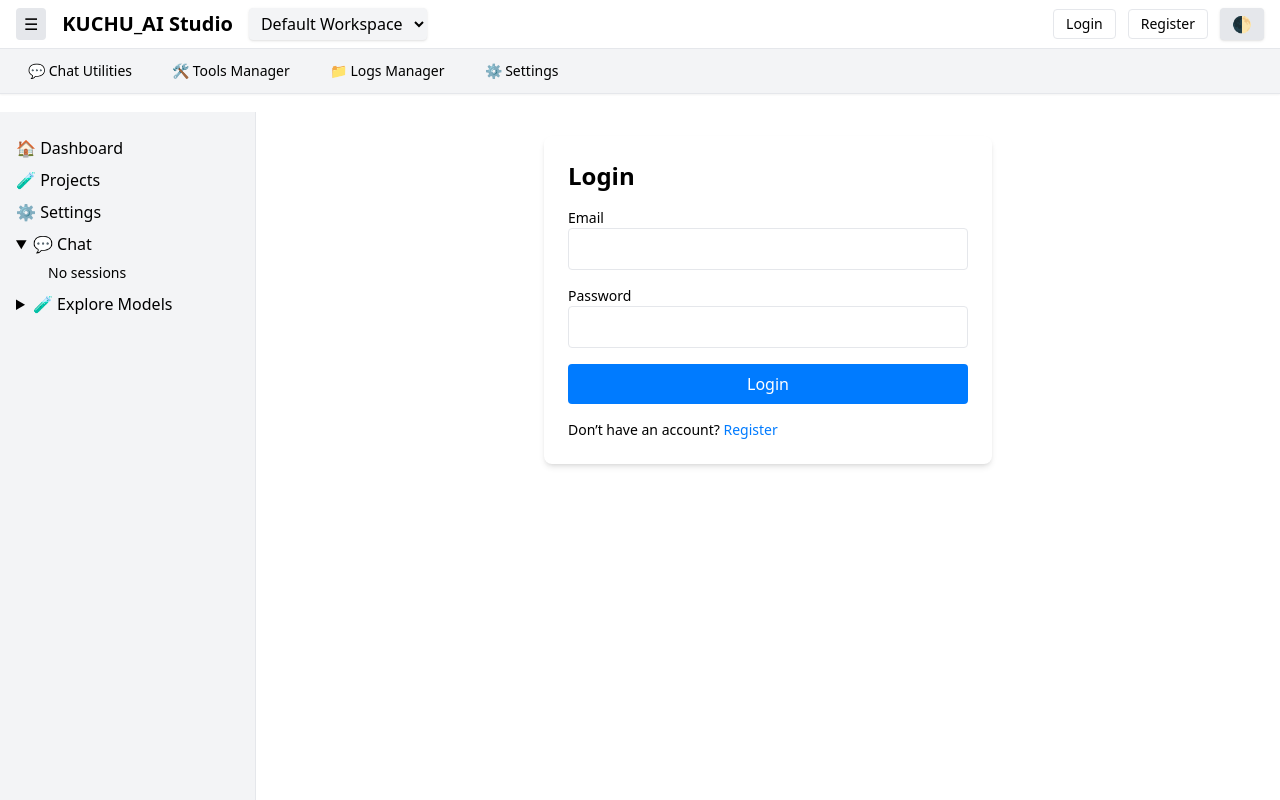
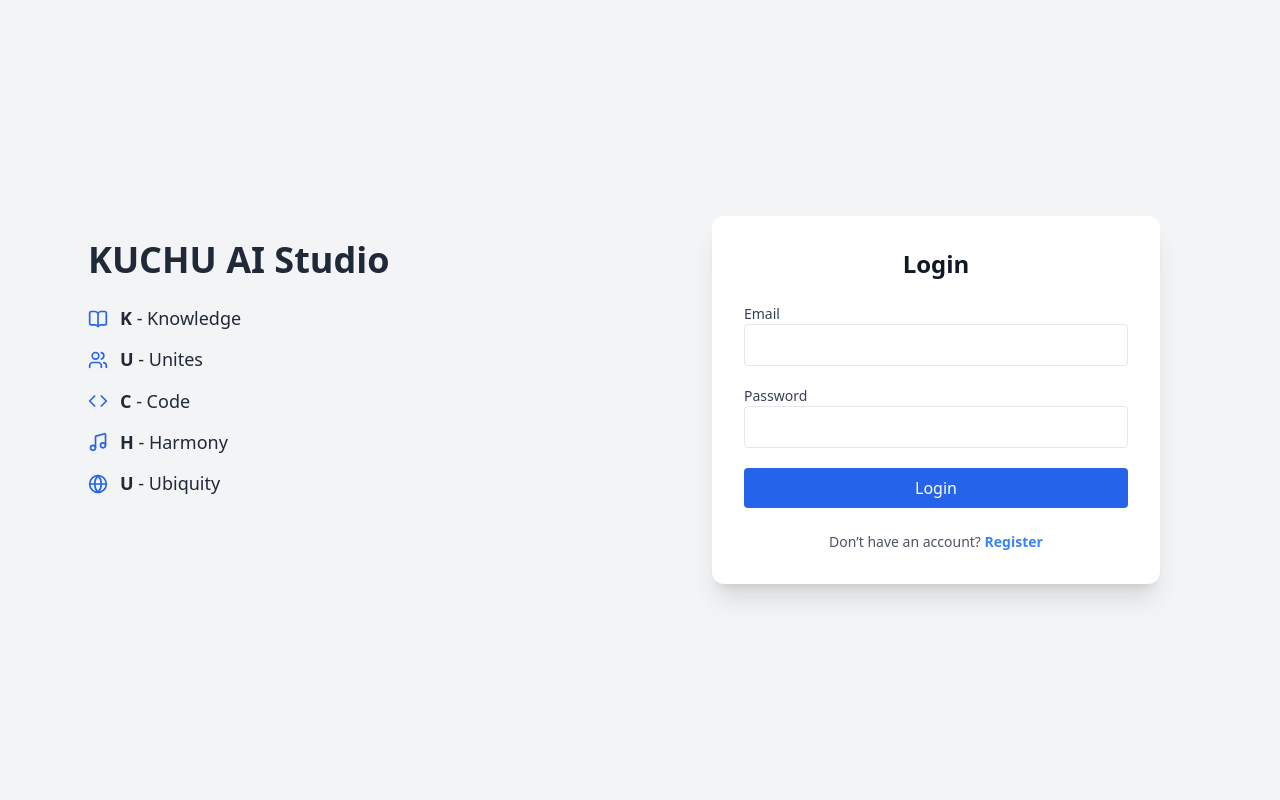
Before and after one commit to deb9911/AI-Studio, a FastAPI app: page /auth/login in a window 1280 px wide. Run offline with FastAPI, Linux system fonts and the light colour scheme; parts of the project's set-up code (start-up, migrations or seed data) failed here and were passed over; some libraries are stand-ins or nearby versions.

Commit message:
Login page aligned independently. ALso Dashboard UI updated with dynamic icons. App behaviour minor change.

```diff
--- a/studio/main.py
+++ b/studio/main.py
@@ -35,6 +35,8 @@ app.add_middleware(SessionMiddleware, secret_key="Shivaa@2025")
 BASE_DIR = os.path.dirname(os.path.abspath(__file__))
 templates = Jinja2Templates(directory=str(Path(__file__).parent / "templates"))
 app.mount("/static", StaticFiles(directory="studio/static"), name="static")
+templates.env.cache.clear()
+
 
 init_db()
 
--- a/studio/routes/newsdata_routes.py
+++ b/studio/routes/newsdata_routes.py
@@ -9,6 +9,7 @@ templates = Jinja2Templates(directory="studio/templates")
 
 @router.get("/api/news")
 def get_news():
+    # Add switcher for change region so user can change location to get associated info in dashboard.
     rss_url = "https://rss.nytimes.com/services/xml/rss/nyt/HomePage.xml"
     feed = feedparser.parse(rss_url)
 
--- a/studio/templates/base.html
+++ b/studio/templates/base.html
@@ -4,7 +4,7 @@
   <meta charset="UTF-8" />
   <meta name="viewport" content="width=device-width, initial-scale=1.0" />
   <link rel="icon" href="favicon.ico" />
-  <title>{% block title %}KUCHU_AI Studio{% endblock %}</title>
+  <title>{% block title %}KUCHU-AI Studio{% endblock %}</title>
 
   <!-- Tailwind CSS -->
   <script src="https://cdn.tailwindcss.com"></script>
@@ -36,6 +36,7 @@
   </style>
 
   {% block head_extra %}{% endblock %}
+  <script src="https://unpkg.com/lucide@latest"></script>
 </head>
 
 <body class="bg-white dark:bg-gray-900 text-black dark:text-white min-h-screen flex flex-col">
@@ -47,7 +48,7 @@
       <div class="flex items-center gap-4">
         <button onclick="toggleSidebar()" title="Toggle Sidebar" aria-label="Toggle Sidebar"
           class="bg-gray-200 dark:bg-gray-700 text-black dark:text-white px-2 py-1 rounded">☰</button>
-        <span class="text-xl font-semibold">KUCHU_AI Studio</span>
+        <span class="text-xl font-semibold">KUCHU-AI Studio</span>
         <select class="bg-gray-100 dark:bg-gray-700 text-black dark:text-white px-2 py-1 rounded shadow">
           <option>Default Workspace</option>
           <option>Project 1</option>
@@ -85,24 +86,40 @@
 
   <!-- Layout -->
   <div class="flex flex-1 pt-28 overflow-hidden">
-    <!-- Sidebar -->
+  <!-- Full Sidebar -->
+  <!-- Expanded Sidebar (unchanged unless you want Chat as direct link instead of dropdown) -->
 <aside id="sidebar"
   class="fixed top-28 left-0 bottom-0 w-64 bg-gray-100 dark:bg-gray-800 border-r overflow-y-auto
-           transition-transform duration-300 -translate-x-full z-30">
-      <div class="p-4 space-y-2">
-        <a href="/" class="block mt-2 hover:text-primary">🏠 Dashboard</a>
-        <a href="/projects" class="block mt-2 hover:text-primary">🧪 Projects</a>
-        <a href="/settings" class="block mt-2 hover:text-primary">⚙️ Settings</a>
+         transition-transform duration-300 z-30">
+  <div class="p-4 space-y-6 text-sm text-black dark:text-white">
 
-        <details class="group mt-4" open>
-          <summary class="cursor-pointer hover:text-primary">💬 Chat</summary>
-          <div class="ml-4 mt-1 space-y-1">
+    <!-- Direct Links -->
+    <a href="/" class="flex items-center gap-2 hover:text-primary">
+      <i data-lucide="layout-dashboard" class="w-5 h-5"></i> Dashboard
+    </a>
+    <a href="/projects" class="flex items-center gap-2 hover:text-primary">
+      <i data-lucide="flask-conical" class="w-5 h-5"></i> Projects
+    </a>
+    <a href="/settings" class="flex items-center gap-2 hover:text-primary">
+      <i data-lucide="settings" class="w-5 h-5"></i> Settings
+    </a>
+
+    <!-- Chat Dropdown -->
+    <details class="group mt-2" open>
+      <summary class="cursor-pointer flex items-center gap-2 hover:text-primary">
+        <i data-lucide="message-square-dots" class="w-5 h-5"></i> Conversation
+      </summary>
+      <div class="ml-6 mt-1 space-y-1">
         {% if conversations %}
           <details class="group mt-2">
-                <summary class="cursor-pointer hover:text-primary">📂 Sessions</summary>
+            <summary class="cursor-pointer flex items-center gap-2 hover:text-primary">
+              <i data-lucide="folder-open" class="w-4 h-4"></i> Sessions
+            </summary>
             <div class="ml-4 mt-1 space-y-1">
               {% for cname in conversations.keys() %}
-                    <a href="/chat/{{ agent }}?conversation_name={{ cname }}" class="block hover:text-primary">📝 {{ cname }}</a>
+                <a href="/chat/{{ agent }}?conversation_name={{ cname }}" class="block hover:text-primary">
+                  📝 {{ cname }}
+                </a>
               {% endfor %}
             </div>
           </details>
@@ -112,9 +129,12 @@
       </div>
     </details>
 
-        <details class="group mt-4">
-          <summary class="cursor-pointer hover:text-primary">🧪 Explore Models</summary>
-          <div class="ml-4 mt-1 space-y-1">
+    <!-- Explore Models Dropdown -->
+    <details class="group mt-2">
+      <summary class="cursor-pointer flex items-center gap-2 hover:text-primary">
+        <i data-lucide="cpu" class="w-5 h-5"></i> Explore Models
+      </summary>
+      <div class="ml-6 mt-1 space-y-1">
         {% for model_name in models.keys() %}
           <a href="/chat/{{ model_name }}" class="block hover:text-primary">{{ model_name }}</a>
         {% endfor %}
@@ -122,6 +142,55 @@
     </details>
   </div>
 </aside>
+
+<!-- Mini Ribbon Sidebar -->
+<aside id="sidebar-ribbon"
+  class="fixed top-28 left-0 bottom-0 w-12 bg-gray-100 dark:bg-gray-800 border-r overflow-y-auto
+         transition-transform duration-300 z-30 hidden flex-col items-center py-4 space-y-8
+         text-gray-600 dark:text-gray-300">
+
+  <!-- Add spacing using space-y-6 -->
+  <a href="/" title="Dashboard" class="hover:text-primary">
+    <i data-lucide="layout-dashboard" class="w-5 h-5"></i>
+  </a>
+  <a href="/projects" title="Projects" class="hover:text-primary">
+    <i data-lucide="flask-conical" class="w-5 h-5"></i>
+  </a>
+  <a href="/settings" title="Settings" class="hover:text-primary">
+    <i data-lucide="settings" class="w-5 h-5"></i>
+  </a>
+  <a href="/chat" title="Conversation" class="hover:text-primary">
+    <i data-lucide="message-square-dots" class="w-5 h-5"></i>
+  </a>
+  <a href="/chat/explore" title="Explore Models" class="hover:text-primary">
+    <i data-lucide="cpu" class="w-5 h-5"></i>
+  </a>
+
+</aside>
+
+
+  <!-- Mini Ribbon Sidebar -->
+  <aside id="sidebar-ribbon"
+        class="fixed top-28 left-0 bottom-0 w-12 bg-gray-100 dark:bg-gray-800 border-r overflow-y-auto
+                transition-transform duration-300 z-30 hidden flex-col items-center py-4 space-y-12 text-gray-600 dark:text-gray-300">
+    <a href="/" title="Dashboard" class="hover:text-primary">
+      <i data-lucide="layout-dashboard" class="w-5 h-5"></i>
+    </a>
+    <a href="/projects" title="Projects" class="hover:text-primary">
+      <i data-lucide="flask-conical" class="w-5 h-5"></i>
+    </a>
+    <a href="/settings" title="Settings" class="hover:text-primary">
+      <i data-lucide="settings" class="w-5 h-5"></i>
+    </a>
+    <a href="/chat" title="Conversation" class="hover:text-primary">
+      <i data-lucide="message-square-dots" class="w-5 h-5"></i>
+    </a>
+    <a href="/chat" title="Explore Model" class="hover:text-primary">
+      <i data-lucide="message-square-dots" class="w-5 h-5"></i>
+    </a>
+  </aside>
+
+
 
     <!-- Main Content Area -->
     <main id="main-content"
@@ -148,13 +217,18 @@
     function applyLeftSidebarState() {
       const collapsed = getFlag(UI_KEYS.leftCollapsed, false);
       const sidebar = document.getElementById('sidebar');
+      const ribbon = document.getElementById('sidebar-ribbon');
       const main = document.getElementById('main-content');
 
       if (collapsed) {
-        sidebar.classList.add('-translate-x-full');
+        sidebar.classList.add('hidden');
+        ribbon.classList.remove('hidden');
         main.classList.remove('ml-64');
+        main.classList.add('ml-12');
       } else {
-        sidebar.classList.remove('-translate-x-full');
+        sidebar.classList.remove('hidden');
+        ribbon.classList.add('hidden');
+        main.classList.remove('ml-12');
         main.classList.add('ml-64');
       }
     }
@@ -180,5 +254,8 @@
   </script>
 
   {% block script_extra %}{% endblock %}
+  <script>
+    lucide.createIcons();
+  </script>
 </body>
 </html>
--- a/studio/templates/login.html
+++ b/studio/templates/login.html
@@ -1,28 +1,82 @@
-{% extends "base.html" %}
+<!DOCTYPE html>
+<html lang="en">
+<head>
+  <meta charset="UTF-8" />
+  <meta name="viewport" content="width=device-width, initial-scale=1.0" />
+  <title>Login | KUCHU-AI Studio</title>
+  <script src="https://cdn.tailwindcss.com"></script>
+</head>
+<body class="bg-gray-100 dark:bg-gray-900 min-h-screen flex items-center justify-center px-4 py-8">
 
-{% block title %}Login | KUCHU_AI Studio{% endblock %}
+  <div class="max-w-6xl w-full grid grid-cols-1 md:grid-cols-2 gap-8 items-start">
 
-{% block content %}
-<div class="max-w-md mx-auto bg-white dark:bg-gray-800 shadow-md rounded-lg p-6">
-  <h1 class="text-2xl font-semibold mb-4">Login</h1>
-  <form method="POST" action="/auth/login" class="space-y-4">
+    <!-- Left: KUCHU Acronym Block (Aligned more left) -->
+    <!--div class="text-gray-800 dark:text-gray-200 pl-4 md:pl-8 text-left">
+      <h2 class="text-4xl font-extrabold mb-6">KUCHU AI Studio</h2>
+      <ul class="text-lg leading-relaxed space-y-2">
+        <li><strong>K</strong> - Knowledge</li>
+        <li><strong>U</strong> - Unites</li>
+        <li><strong>C</strong> - Code</li>
+        <li><strong>H</strong> - Harmony</li>
+        <li><strong>U</strong> - Ubiquity</li>
+      </ul>
+    </div-->
+    <div class="text-left text-gray-800 dark:text-gray-200 p-6 space-y-4">
+      <h2 class="text-4xl font-extrabold mb-6">KUCHU AI Studio</h2>
+      <ul class="space-y-3 text-lg leading-relaxed">
+        <li class="flex items-center space-x-3">
+          <i data-lucide="book-open" class="w-5 h-5 text-blue-600 dark:text-blue-400"></i>
+          <span><strong>K</strong> - Knowledge</span>
+        </li>
+        <li class="flex items-center space-x-3">
+          <i data-lucide="users" class="w-5 h-5 text-blue-600 dark:text-blue-400"></i>
+          <span><strong>U</strong> - Unites</span>
+        </li>
+        <li class="flex items-center space-x-3">
+          <i data-lucide="code" class="w-5 h-5 text-blue-600 dark:text-blue-400"></i>
+          <span><strong>C</strong> - Code</span>
+        </li>
+        <li class="flex items-center space-x-3">
+          <i data-lucide="music" class="w-5 h-5 text-blue-600 dark:text-blue-400"></i>
+          <span><strong>H</strong> - Harmony</span>
+        </li>
+        <li class="flex items-center space-x-3">
+          <i data-lucide="globe" class="w-5 h-5 text-blue-600 dark:text-blue-400"></i>
+          <span><strong>U</strong> - Ubiquity</span>
+        </li>
+      </ul>
+    </div>
+
+
+    <!-- Right: Login Form Block -->
+    <div class="bg-white dark:bg-gray-800 shadow-xl rounded-xl p-8 w-full max-w-md mx-auto">
+      <h1 class="text-2xl font-semibold mb-6 text-center text-gray-900 dark:text-white">Login</h1>
+      <form method="POST" action="/auth/login" class="space-y-5">
         <div>
-      <label for="email" class="block text-sm font-medium">Email</label>
+          <label for="email" class="block text-sm font-medium text-gray-700 dark:text-gray-300">Email</label>
           <input type="email" id="email" name="email" required
-             class="w-full border rounded px-3 py-2 dark:bg-gray-700 dark:border-gray-600" />
+                 class="w-full border rounded px-3 py-2 dark:bg-gray-700 dark:border-gray-600 dark:text-white" />
         </div>
         <div>
-      <label for="password" class="block text-sm font-medium">Password</label>
+          <label for="password" class="block text-sm font-medium text-gray-700 dark:text-gray-300">Password</label>
           <input type="password" id="password" name="password" required
-             class="w-full border rounded px-3 py-2 dark:bg-gray-700 dark:border-gray-600" />
+                 class="w-full border rounded px-3 py-2 dark:bg-gray-700 dark:border-gray-600 dark:text-white" />
         </div>
         <button type="submit"
-            class="w-full bg-primary text-white py-2 rounded hover:bg-blue-600">
+                class="w-full bg-blue-600 hover:bg-blue-700 text-white py-2 rounded transition duration-200">
           Login
         </button>
       </form>
-  <p class="text-sm mt-4">
-    Don’t have an account? <a href="/auth/register" class="text-primary">Register</a>
+      <p class="text-sm mt-6 text-center text-gray-600 dark:text-gray-400">
+        Don’t have an account?
+        <a href="/auth/register" class="text-blue-500 font-semibold hover:underline">Register</a>
       </p>
     </div>
-{% endblock %}
+
+  </div>
+  <script src="https://unpkg.com/lucide@latest"></script>
+  <script>
+    lucide.createIcons();
+  </script>
+</body>
+</html>
```
Lines whose indentation alone changed are shown as unchanged.
